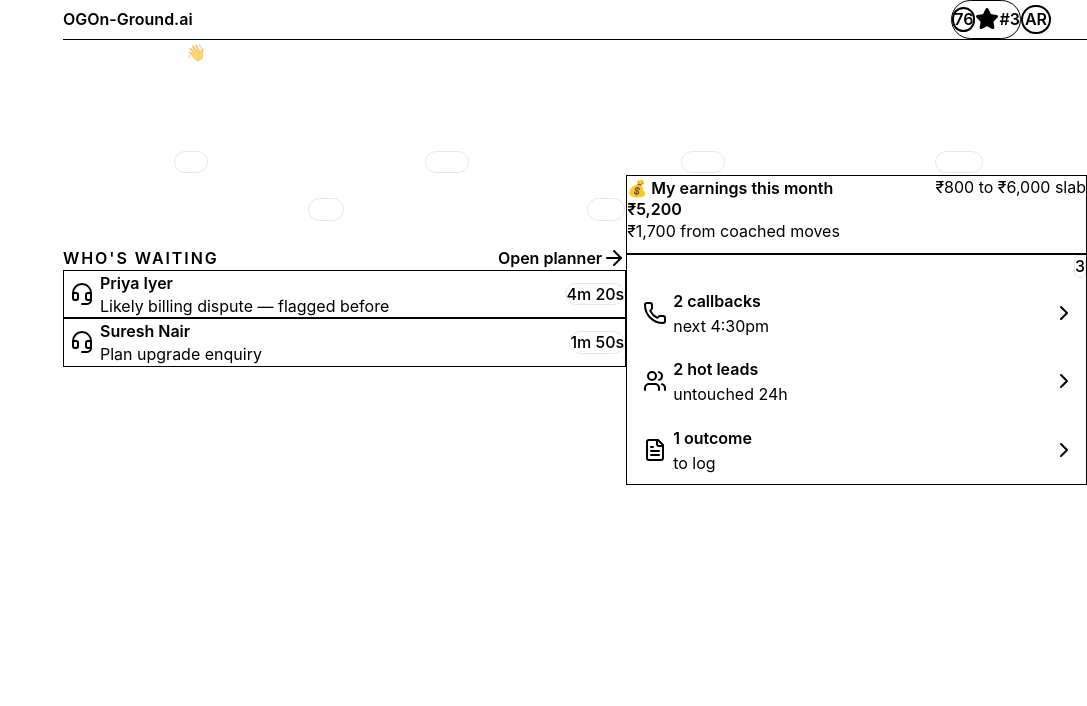
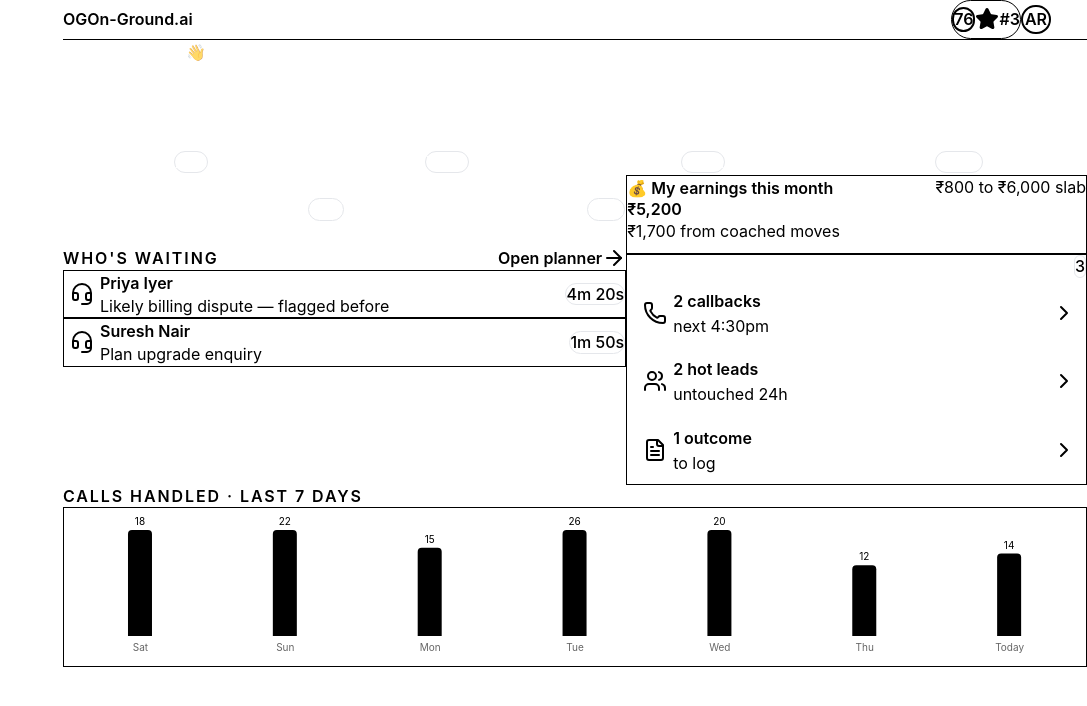
Before and after one commit to Sivaani-Janaswamy/oga-callcentre-app, a React (Vite) app: page /dashboard in a window 1280 px wide. Shown: the top 706 px of the page, without its empty margins (193-1280 px from the left). Built offline with nearby package versions, Linux system fonts and the light colour scheme.

Commit message:
feat(dashboard): add calls handled bar chart

```diff
--- /dev/null
+++ b/src/components/dashboard/CallsHandledChart.tsx
@@ -0,0 +1,8 @@
+import type { DailyStat } from '../../data/types';
+import { DashboardBarChart } from './DashboardBarChart';
+
+export function CallsHandledChart({ stats }: { stats: DailyStat[] }): JSX.Element {
+  return (
+    <DashboardBarChart title="CALLS HANDLED · LAST 7 DAYS" stats={stats} metric="calls" />
+  );
+}
--- /dev/null
+++ b/src/components/dashboard/DashboardBarChart.tsx
@@ -0,0 +1,57 @@
+import { Bar, BarChart, Cell, LabelList, ResponsiveContainer, Tooltip, XAxis, YAxis } from 'recharts';
+import type { DailyStat } from '../../data/types';
+import { getDemoTodayIso, parseIso } from '../../utils/clock';
+import { Card } from '../ui/Card';
+
+type ChartMetric = 'calls' | 'csat';
+
+const TODAY_ISO = getDemoTodayIso();
+
+export function DashboardBarChart({
+  title,
+  stats,
+  metric,
+}: {
+  title: string;
+  stats: DailyStat[];
+  metric: ChartMetric;
+}): JSX.Element {
+  const data = stats.map((stat) => {
+    const value = metric === 'calls' ? stat.callsHandled : stat.csatPercent;
+    const dayLabel = stat.date === TODAY_ISO ? 'Today' : parseIso(stat.date).toLocaleDateString('en-US', {
+      weekday: 'short',
+    });
+
+    return {
+      dayLabel,
+      value,
+      barHeight: Math.min(value * 3, 54),
+      isToday: stat.date === TODAY_ISO,
+    };
+  });
+  const lightColor = metric === 'calls' ? 'var(--color-success-soft)' : 'var(--color-info-soft)';
+  const darkColor = metric === 'calls' ? 'var(--color-brand)' : 'var(--color-info)';
+
+  return (
+    <section>
+      <h2 className="mb-3 text-11 font-semibold uppercase tracking-[0.12em] text-text-muted">
+        {title}
+      </h2>
+      <Card className="h-40 px-3 py-2">
+        <ResponsiveContainer width="100%" height="100%">
+          <BarChart data={data} margin={{ top: 22, right: 4, left: 4, bottom: 0 }}>
+            <XAxis dataKey="dayLabel" axisLine={false} tickLine={false} tick={{ fontSize: 10 }} />
+            <YAxis hide domain={[0, 54]} />
+            <Tooltip formatter={(value, _name, item) => [item.payload.value, 'Value']} />
+            <Bar dataKey="barHeight" radius={[4, 4, 0, 0]} maxBarSize={24}>
+              <LabelList dataKey="value" position="top" fill="var(--color-text)" fontSize={10} />
+              {data.map((item) => (
+                <Cell key={item.dayLabel} fill={item.isToday ? darkColor : lightColor} />
+              ))}
+            </Bar>
+          </BarChart>
+        </ResponsiveContainer>
+      </Card>
+    </section>
+  );
+}
--- a/src/components/dashboard/DashboardPage.tsx
+++ b/src/components/dashboard/DashboardPage.tsx
@@ -1,5 +1,6 @@
 import { getDashboard } from '../../services/api';
 import { useAsync } from '../../hooks/useAsync';
+import { CallsHandledChart } from './CallsHandledChart';
 import { GreetingBanner } from './GreetingBanner';
 import { EarningsCard } from './EarningsCard';
 import { KpiGrid } from './KpiGrid';
@@ -31,6 +32,7 @@ export function DashboardPage(): JSX.Element {
           <TasksCard tasks={data.tasks} />
         </div>
       </div>
+      <CallsHandledChart stats={data.callsLast7} />
     </div>
   );
 }
```
